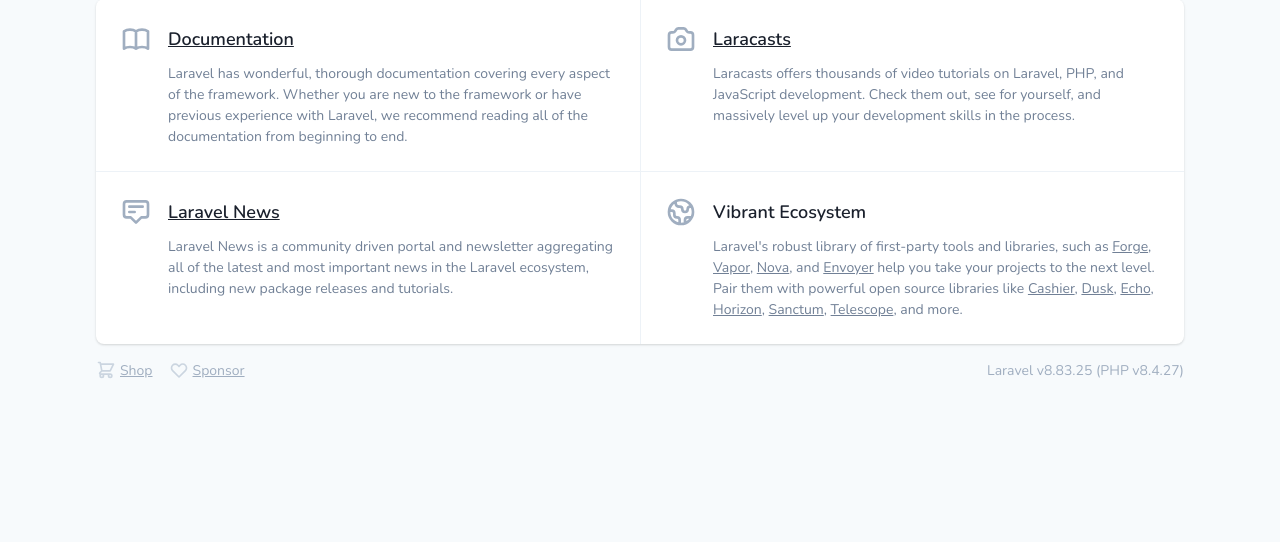
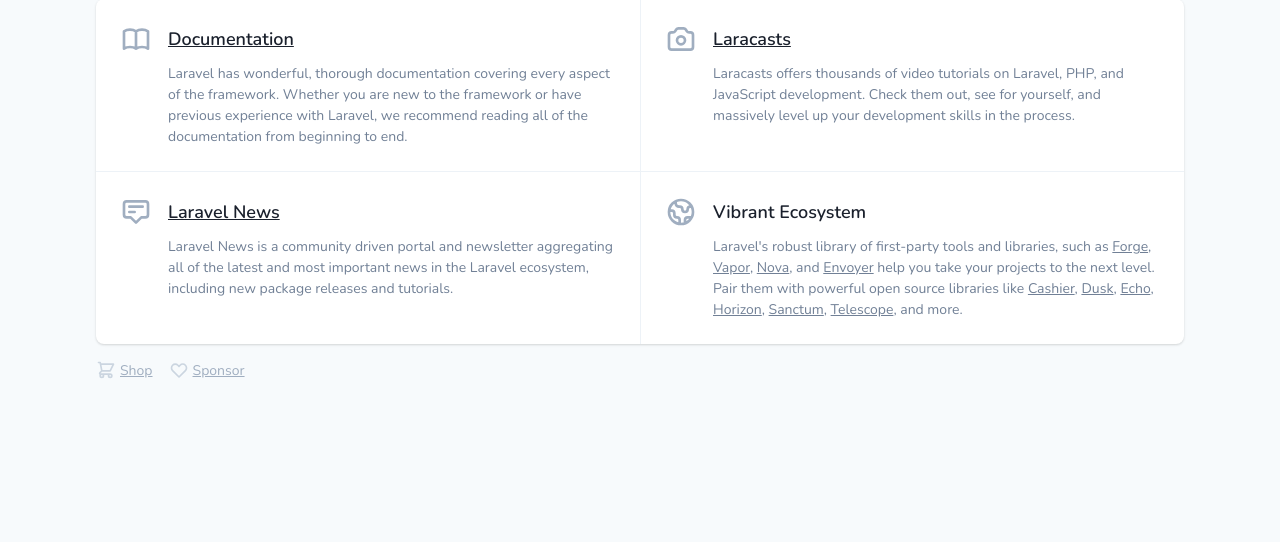
Before and after one commit to L200180194/webapp, a Laravel app: page / in a window 1280 px wide. Shown: the part 258-800 px from the top of the page. Run offline with Laravel 8, Linux system fonts and the light colour scheme.

Commit message:
coba commit

```diff
--- a/resources/views/welcome.blade.php
+++ b/resources/views/welcome.blade.php
@@ -122,9 +122,9 @@
                         </div>
                     </div>
 
-                    <div class="ml-4 text-center text-sm text-gray-500 sm:text-right sm:ml-0">
+                    {{-- <div class="ml-4 text-center text-sm text-gray-500 sm:text-right sm:ml-0">
                         Laravel v{{ Illuminate\Foundation\Application::VERSION }} (PHP v{{ PHP_VERSION }})
-                    </div>
+                    </div> --}}
                 </div>
             </div>
         </div>
```
